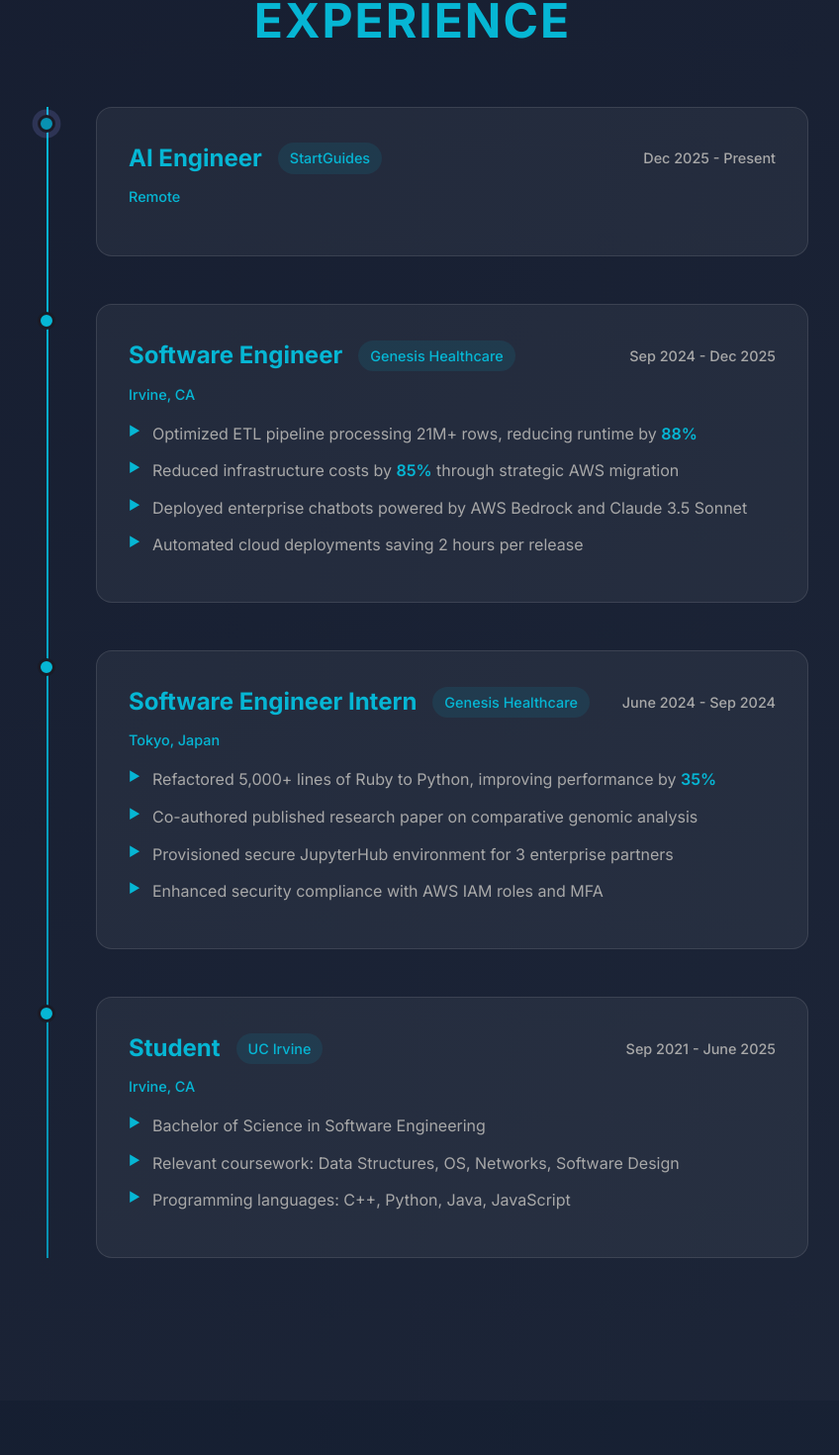
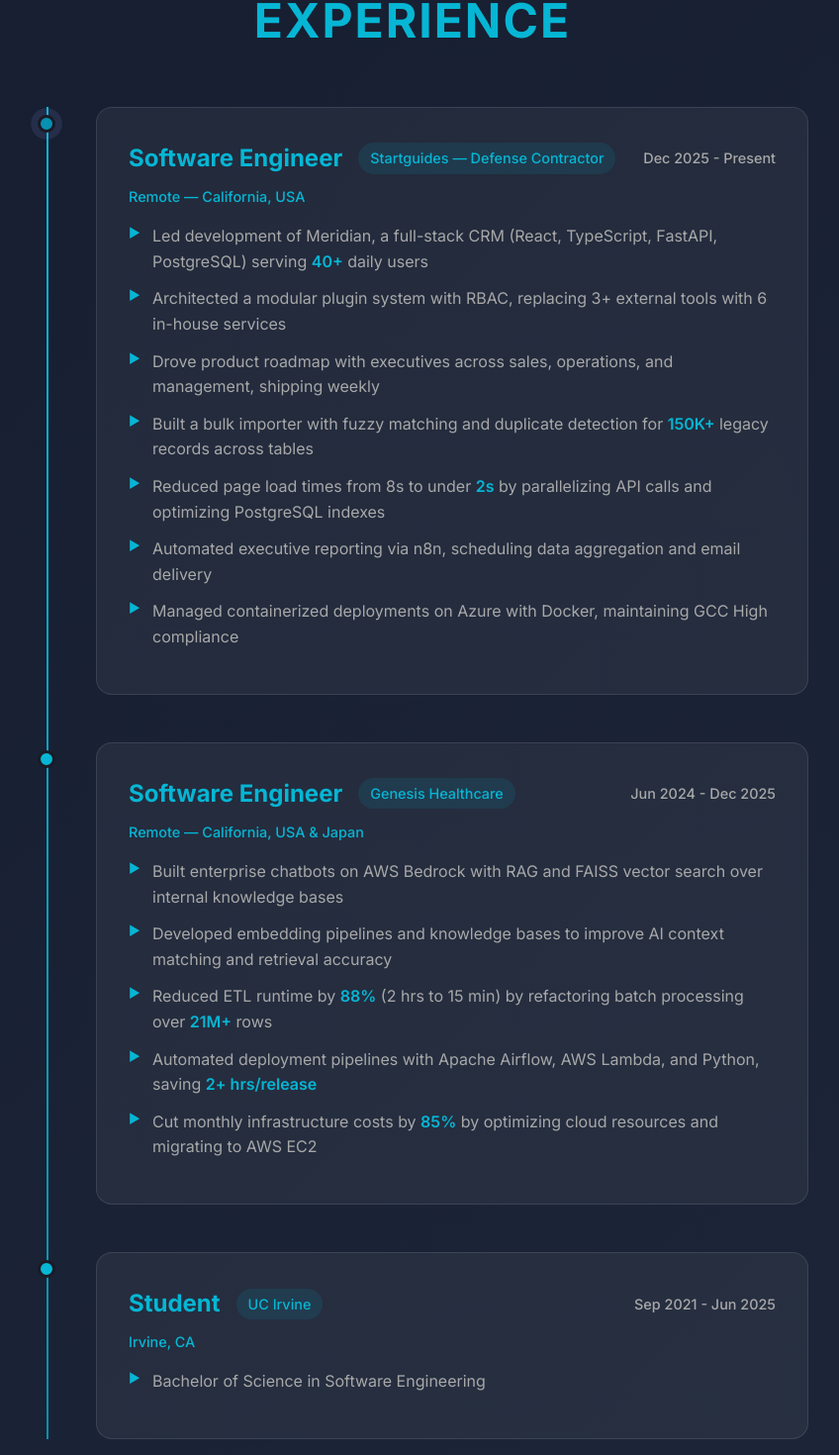
Before and after one commit to AntonyI1/antony-portfolio-website, a React (Vite) app: page / in a window 1280 px wide. Shown: the part 913-2383 px from the top of the page at 99% size, without its empty margins (223-1071 px from the left). Built offline with nearby package versions, Linux system fonts and the light colour scheme.

Commit message:
Update resume and portfolio content

```diff
--- a/src/react-app/App.css
+++ b/src/react-app/App.css
@@ -376,6 +376,25 @@
   transform: translateY(-8px);
   box-shadow: 0 20px 40px rgba(139, 148, 237, 0.2);
   border-color: rgba(139, 148, 237, 0.3);
+}
+
+.project-featured {
+  border-color: rgba(6, 182, 212, 0.3);
+  background: rgba(6, 182, 212, 0.05);
+}
+
+.app.light .project-featured {
+  border-color: rgba(25, 118, 210, 0.35);
+  background: rgba(25, 118, 210, 0.06);
+  box-shadow: 0 4px 20px rgba(25, 118, 210, 0.12);
+}
+
+.project-featured::before {
+  transform: scaleX(1);
+}
+
+.app.light .project-featured::before {
+  background: linear-gradient(90deg, #1976d2, #1565c0);
 }
 
 .project-title {
--- a/src/react-app/App.tsx
+++ b/src/react-app/App.tsx
@@ -11,10 +11,10 @@
   const [showAllSkills, setShowAllSkills] = useState(false);
 
   const texts = [
-    "AI Engineer",
     "Software Engineer",
     "Full-Stack Developer",
-    "Data Pipeline Engineer"
+    "AI/ML Engineer",
+    "Backend Engineer"
   ];
 
   useEffect(() => {
@@ -111,21 +111,24 @@
       description: "Full-stack Pokemon card trading platform built with React, Express.js, and MongoDB. Features user authentication, advanced filtering, personalized collections, and real-time updates with Google OAuth integration.",
       technologies: ["React", "Express.js", "Node.js", "MongoDB", "Google OAuth", "TailwindCSS", "AWS"],
       link: "https://github.com/gavinnewin/pokeTrader",
-      icon: "github"
+      icon: "github",
+      featured: false
+    },
+    {
+      title: "VisionBox — AI Security Camera System",
+      description: "Open-source AI surveillance system that detects people, vehicles, and animals on any IP camera. Trained a custom YOLOv8 model end-to-end. Features a motion-first pipeline that idles 90%+ of the time. Implements SORT multi-object tracking with Kalman filter and Hungarian algorithm. Built with a Flask REST API, SQLite for event storage, and a live-streaming web dashboard. Deployed on real hardware with automatic retention management.",
+      technologies: ["Python", "PyTorch", "YOLOv8", "OpenCV", "Flask", "SQLite", "FFmpeg"],
+      link: "https://github.com/AntonyI1/VisionBox",
+      icon: "github",
+      featured: true
     },
     {
       title: "TombVM - Virtual Machine Simulator",
       description: "Custom C++ virtual machine for binary analysis and malware inspection. Features 8-bit instruction set, register-based architecture, simulated memory, and comprehensive test harness for safe program execution.",
       technologies: ["C++", "CMake", "Binary Analysis", "Virtual Machine", "Assembly", "Python"],
       link: "https://github.com/AntonyI1/tombVM",
-      icon: "github"
-    },
-    {
-      title: "Genomic Data Pipeline Optimization",
-      description: "Professional project at Genesis Healthcare: Optimized multi-database ETL pipeline processing over 21 million rows, reducing runtime from 2 hours to 15 minutes (88% faster). Automated cloud-database deployments and AWS S3 backups with Python.",
-      technologies: ["Python", "AWS", "ETL", "MongoDB", "PostgreSQL", "CI/CD"],
-      link: null,
-      icon: null
+      icon: "github",
+      featured: false
     }
   ];
 
@@ -141,13 +144,16 @@
   ];
 
   const featuredSkills = [
-    "Python", "TypeScript", "AWS", "React", "Node.js", "PostgreSQL", "Docker", "TensorFlow", "n8n"
+    "Python", "TypeScript", "React", "AWS", "FastAPI", "PostgreSQL", "Docker", "PyTorch", "Go"
   ];
 
   const allSkills = [
-    "Python", "TypeScript", "JavaScript", "C++", "Java", "SQL",
-    "AWS", "React", "Node.js", "Express.js", "PostgreSQL", "MongoDB",
-    "Docker", "Git", "Linux", "TensorFlow", "Pandas", "NumPy", "n8n"
+    "Python", "Go", "JavaScript", "TypeScript", "SQL", "C++", "C#", "Java",
+    "FastAPI", "Node.js", "Express.js", "PostgreSQL", "MongoDB", "SQLite", "REST APIs",
+    "React", "Next.js", "TailwindCSS", "HTML", "CSS",
+    "AWS", "Azure", "Docker", "GitHub Actions", "CI/CD", "Git", "Linux",
+    "PyTorch", "OpenCV", "OpenVINO", "RAG", "FAISS",
+    "TensorFlow", "Pandas", "NumPy", "n8n"
   ];
 
   return (
@@ -223,10 +229,9 @@
             A <span className="typing-text">{typedText}</span><span className="cursor">|</span>
           </h2>
           <p className="hero-description">
-            I'm passionate about building scalable data pipelines and AI-powered solutions.
-            I've optimized data processing systems, reducing runtime by 88% and cutting
-            infrastructure costs by 85%. I love creating innovative software that makes a
-            meaningful impact across various industries and technologies.
+            I build full-stack applications and AI-powered systems. I've led development of a CRM
+            serving 40+ daily users at a defense contractor, built enterprise chatbots with RAG,
+            and reduced ETL runtime by 88% and infrastructure costs by 85%.
           </p>
           <div className="hero-actions">
             <a href="/Antony_Ibrahim_Resume.pdf" className="btn btn-primary" target="_blank" rel="noopener noreferrer">
@@ -255,11 +260,20 @@
               <div className="timeline-marker current"></div>
               <div className="timeline-content">
                 <div className="timeline-header">
-                  <h3>AI Engineer</h3>
-                  <span className="timeline-company">StartGuides</span>
+                  <h3>Software Engineer</h3>
+                  <span className="timeline-company">Startguides — Defense Contractor</span>
                   <span className="timeline-date">Dec 2025 - Present</span>
                 </div>
-                <p className="timeline-location">Remote</p>
+                <p className="timeline-location">Remote — California, USA</p>
+                <ul className="timeline-achievements">
+                  <li>Led development of Meridian, a full-stack CRM (React, TypeScript, FastAPI, PostgreSQL) serving <strong>40+</strong> daily users</li>
+                  <li>Architected a modular plugin system with RBAC, replacing 3+ external tools with 6 in-house services</li>
+                  <li>Drove product roadmap with executives across sales, operations, and management, shipping weekly</li>
+                  <li>Built a bulk importer with fuzzy matching and duplicate detection for <strong>150K+</strong> legacy records across tables</li>
+                  <li>Reduced page load times from 8s to under <strong>2s</strong> by parallelizing API calls and optimizing PostgreSQL indexes</li>
+                  <li>Automated executive reporting via n8n, scheduling data aggregation and email delivery</li>
+                  <li>Managed containerized deployments on Azure with Docker, maintaining GCC High compliance</li>
+                </ul>
               </div>
             </div>
 
@@ -269,32 +283,15 @@
                 <div className="timeline-header">
                   <h3>Software Engineer</h3>
                   <span className="timeline-company">Genesis Healthcare</span>
-                  <span className="timeline-date">Sep 2024 - Dec 2025</span>
+                  <span className="timeline-date">Jun 2024 - Dec 2025</span>
                 </div>
-                <p className="timeline-location">Irvine, CA</p>
+                <p className="timeline-location">Remote — California, USA & Japan</p>
                 <ul className="timeline-achievements">
-                  <li>Optimized ETL pipeline processing 21M+ rows, reducing runtime by <strong>88%</strong></li>
-                  <li>Reduced infrastructure costs by <strong>85%</strong> through strategic AWS migration</li>
-                  <li>Deployed enterprise chatbots powered by AWS Bedrock and Claude 3.5 Sonnet</li>
-                  <li>Automated cloud deployments saving 2 hours per release</li>
-                </ul>
-              </div>
-            </div>
-
-            <div className="timeline-item">
-              <div className="timeline-marker"></div>
-              <div className="timeline-content">
-                <div className="timeline-header">
-                  <h3>Software Engineer Intern</h3>
-                  <span className="timeline-company">Genesis Healthcare</span>
-                  <span className="timeline-date">June 2024 - Sep 2024</span>
-                </div>
-                <p className="timeline-location">Tokyo, Japan</p>
-                <ul className="timeline-achievements">
-                  <li>Refactored 5,000+ lines of Ruby to Python, improving performance by <strong>35%</strong></li>
-                  <li>Co-authored published research paper on comparative genomic analysis</li>
-                  <li>Provisioned secure JupyterHub environment for 3 enterprise partners</li>
-                  <li>Enhanced security compliance with AWS IAM roles and MFA</li>
+                  <li>Built enterprise chatbots on AWS Bedrock with RAG and FAISS vector search over internal knowledge bases</li>
+                  <li>Developed embedding pipelines and knowledge bases to improve AI context matching and retrieval accuracy</li>
+                  <li>Reduced ETL runtime by <strong>88%</strong> (2 hrs to 15 min) by refactoring batch processing over <strong>21M+</strong> rows</li>
+                  <li>Automated deployment pipelines with Apache Airflow, AWS Lambda, and Python, saving <strong>2+ hrs/release</strong></li>
+                  <li>Cut monthly infrastructure costs by <strong>85%</strong> by optimizing cloud resources and migrating to AWS EC2</li>
                 </ul>
               </div>
             </div>
@@ -305,13 +302,11 @@
                 <div className="timeline-header">
                   <h3>Student</h3>
                   <span className="timeline-company">UC Irvine</span>
-                  <span className="timeline-date">Sep 2021 - June 2025</span>
+                  <span className="timeline-date">Sep 2021 - Jun 2025</span>
                 </div>
                 <p className="timeline-location">Irvine, CA</p>
                 <ul className="timeline-achievements">
                   <li>Bachelor of Science in Software Engineering</li>
-                  <li>Relevant coursework: Data Structures, OS, Networks, Software Design</li>
-                  <li>Programming languages: C++, Python, Java, JavaScript</li>
                 </ul>
               </div>
             </div>
@@ -351,7 +346,7 @@
           <h2 className="section-title">PROJECTS</h2>
           <div className="projects-grid">
             {projects.map((project, index) => (
-              <div key={index} className="project-card">
+              <div key={index} className={`project-card ${project.featured ? 'project-featured' : ''}`}>
                 <h3 className="project-title">{project.title}</h3>
                 <p className="project-description">{project.description}</p>
                 <div className="project-technologies">
```
Also changed, not shown: 1 other file (tests, documents, lock files or other folders).
